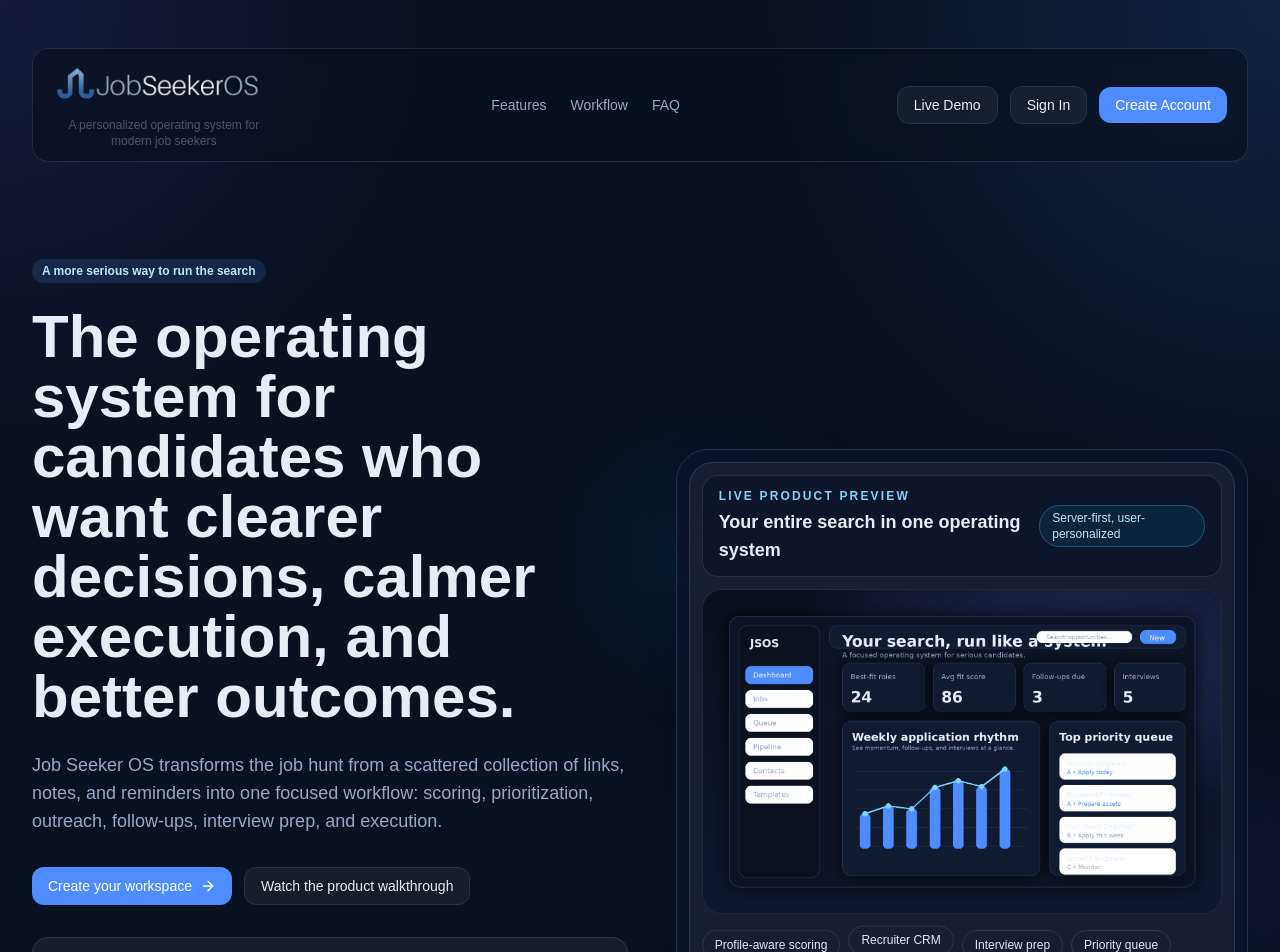
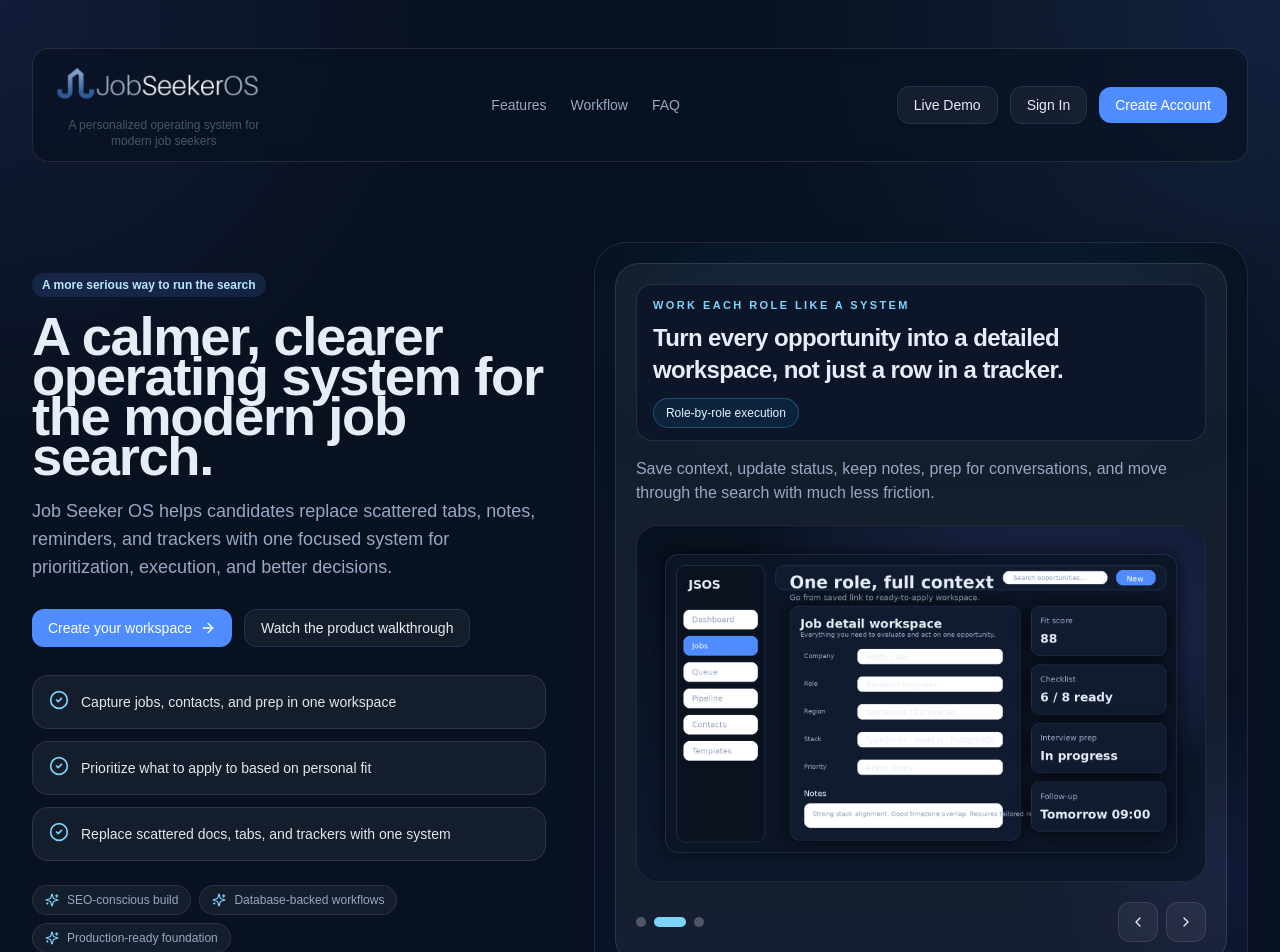
Before and after one commit to carlylechia/JOB-SEEKER-OS, a Next.js app: page / in a window 1280 px wide. Shown: the top 952 px of the page. Built offline with nearby package versions, Linux system fonts and the light colour scheme.

Commit message:
feat: polish landing hero with carousel, footer, and smoother transitions

```diff
--- a/src/app/(marketing)/page.tsx
+++ b/src/app/(marketing)/page.tsx
@@ -2,13 +2,14 @@
 import { ArrowRight, CheckCircle2, Sparkles } from 'lucide-react';
 import { Logo } from '@/components/shared/logo';
 import { LandingMobileMenu } from '@/components/marketing/landing-mobile-menu';
-import { HeroProductPreview } from '@/components/marketing/hero-product-preview';
+import { HeroCarousel } from '@/components/marketing/hero-carousel';
 import { FeatureBentoGrid } from '@/components/marketing/feature-bento-grid';
 import { WorkflowSection } from '@/components/marketing/workflow-section';
 import { PersonalizationSection } from '@/components/marketing/personalization-section';
 import { FutureIntelligenceSection } from '@/components/marketing/future-intelligence-section';
 import { LandingFaq } from '@/components/marketing/landing-faq';
 import { DemoVideo } from '@/components/marketing/demo-video';
+import { SiteFooter } from '@/components/marketing/site-footer';
 
 const navLinks = [
   { href: '#features', label: 'Features' },
@@ -57,18 +58,18 @@
           </div>
         </header>
 
-        <section className="grid gap-12 py-16 lg:grid-cols-[1.02fr_0.98fr] lg:items-center lg:py-24">
+        <section className="grid gap-10 py-14 lg:grid-cols-[0.88fr_1.12fr] lg:items-center lg:gap-12 lg:py-20 section-fade-up">
           <div>
             <span className="badge bg-accent/15 text-sky-200">A more serious way to run the search</span>
-            <h1 className="mt-6 max-w-4xl text-4xl font-semibold leading-tight text-ink sm:text-5xl xl:text-6xl">
-              The operating system for candidates who want clearer decisions, calmer execution, and better outcomes.
+            <h1 className="mt-5 max-w-3xl text-3xl font-semibold leading-[1.08] tracking-tight text-ink sm:text-4xl xl:text-[3.4rem]">
+              A calmer, clearer operating system for the modern job search.
             </h1>
-            <p className="mt-6 max-w-2xl text-base leading-8 text-muted sm:text-lg">
-              Job Seeker OS transforms the job hunt from a scattered collection of links, notes, and reminders into one
-              focused workflow: scoring, prioritization, outreach, follow-ups, interview prep, and execution.
+            <p className="mt-5 max-w-2xl text-base leading-8 text-muted sm:text-lg">
+              Job Seeker OS helps candidates replace scattered tabs, notes, reminders, and trackers with one focused system for
+              prioritization, execution, and better decisions.
             </p>
 
-            <div className="mt-8 flex flex-wrap gap-3">
+            <div className="mt-7 flex flex-wrap gap-3">
               <Link className="btn-primary gap-2" href="/register">
                 Create your workspace
                 <ArrowRight className="h-4 w-4" />
@@ -78,7 +79,7 @@
               </Link>
             </div>
 
-            <div className="mt-8 grid gap-3 sm:grid-cols-1">
+            <div className="mt-7 grid gap-3 sm:grid-cols-1">
               {heroBullets.map((bullet) => (
                 <div key={bullet} className="flex items-start gap-3 rounded-2xl border border-white/10 bg-white/5 px-4 py-3">
                   <CheckCircle2 className="mt-0.5 h-5 w-5 text-sky-300" />
@@ -97,7 +98,7 @@
             </div>
           </div>
 
-          <HeroProductPreview />
+          <HeroCarousel />
         </section>
 
         <section className="py-8 sm:py-10">
@@ -149,6 +150,7 @@
           </div>
         </section>
       </div>
+      <SiteFooter />
     </div>
   );
 }
--- a/src/app/globals.css
+++ b/src/app/globals.css
@@ -8,7 +8,7 @@
 
 * { box-sizing: border-box; }
 html, body { padding: 0; margin: 0; }
-html { scroll-behavior: smooth; }
+html { scroll-behavior: smooth; scroll-padding-top: 104px; }
 body {
   background: linear-gradient(180deg, #08111f 0%, #0b1528 100%);
   color: #e7edf7;
@@ -27,6 +27,15 @@
 @keyframes pulse-glow {
   0%, 100% { opacity: 0.55; transform: scale(1); }
   50% { opacity: 0.85; transform: scale(1.03); }
+}
+
+@keyframes fade-up-soft {
+  0% { opacity: 0; transform: translateY(20px); }
+  100% { opacity: 1; transform: translateY(0); }
+}
+
+.section-fade-up {
+  animation: fade-up-soft 0.7s ease-out both;
 }
 
 .float-soft {
--- /dev/null
+++ b/src/components/marketing/hero-carousel.tsx
@@ -0,0 +1,144 @@
+'use client';
+
+import { useEffect, useMemo, useState } from 'react';
+import Image from 'next/image';
+import { ChevronLeft, ChevronRight } from 'lucide-react';
+
+type Slide = {
+  eyebrow: string;
+  title: string;
+  description: string;
+  image: string;
+  alt: string;
+  accent: string;
+};
+
+const slides: Slide[] = [
+  {
+    eyebrow: 'Run the search with clarity',
+    title: 'See the dashboard that tells you what deserves effort next.',
+    description:
+      'Track best-fit roles, follow-ups, interviews, and momentum in one calm operating view instead of scattered tabs and guesswork.',
+    image: '/marketing/hero-dashboard.png',
+    alt: 'Job Seeker OS dashboard preview with fit metrics and queue prioritization',
+    accent: 'From scattered to structured',
+  },
+  {
+    eyebrow: 'Work each role like a system',
+    title: 'Turn every opportunity into a detailed workspace, not just a row in a tracker.',
+    description:
+      'Save context, update status, keep notes, prep for conversations, and move through the search with much less friction.',
+    image: '/marketing/workspace-preview.png',
+    alt: 'Job Seeker OS workspace preview for managing a single role',
+    accent: 'Role-by-role execution',
+  },
+  {
+    eyebrow: 'Prioritize with confidence',
+    title: 'Use personalized fit logic to focus on the roles most worth your time.',
+    description:
+      'Queue higher-quality opportunities first, avoid blind applications, and create a more disciplined search rhythm around real fit.',
+    image: '/marketing/queue-preview.png',
+    alt: 'Job Seeker OS priority queue preview showing ranked opportunities',
+    accent: 'Personalized ranking',
+  },
+];
+
+export function HeroCarousel() {
+  const [activeIndex, setActiveIndex] = useState(0);
+  const activeSlide = useMemo(() => slides[activeIndex], [activeIndex]);
+
+  useEffect(() => {
+    const timer = window.setInterval(() => {
+      setActiveIndex((current) => (current + 1) % slides.length);
+    }, 5200);
+
+    return () => window.clearInterval(timer);
+  }, []);
+
+  function goTo(index: number) {
+    setActiveIndex(index);
+  }
+
+  function goPrev() {
+    setActiveIndex((current) => (current - 1 + slides.length) % slides.length);
+  }
+
+  function goNext() {
+    setActiveIndex((current) => (current + 1) % slides.length);
+  }
+
+  return (
+    <div className="relative overflow-hidden rounded-[2rem] border border-white/10 bg-[linear-gradient(180deg,rgba(8,17,31,0.92),rgba(10,20,39,0.96))] p-4 shadow-soft sm:p-5">
+      <div className="pointer-events-none absolute inset-x-10 top-0 h-32 rounded-full bg-sky-500/10 blur-3xl" />
+      <div className="pointer-events-none absolute -right-12 bottom-8 h-40 w-40 rounded-full bg-indigo-500/15 blur-3xl" />
+
+      <div className="relative rounded-[1.5rem] border border-white/10 bg-white/5 p-4 sm:p-5">
+        <div className="flex flex-wrap items-center justify-between gap-3 rounded-2xl border border-white/10 bg-[#0d1628] px-4 py-3">
+          <div>
+            <p className="text-[11px] font-semibold uppercase tracking-[0.22em] text-sky-300">
+              {activeSlide.eyebrow}
+            </p>
+            <h3 className="mt-2 max-w-2xl text-xl font-semibold tracking-tight text-ink sm:text-2xl">
+              {activeSlide.title}
+            </h3>
+          </div>
+          <span className="inline-flex rounded-full border border-sky-400/30 bg-sky-500/10 px-3 py-1.5 text-xs font-medium text-sky-100">
+            {activeSlide.accent}
+          </span>
+        </div>
+
+        <p className="mt-4 max-w-2xl text-sm leading-7 text-muted sm:text-base">
+          {activeSlide.description}
+        </p>
+
+        <div className="mt-5 overflow-hidden rounded-[1.4rem] border border-white/10 bg-[#09111f]">
+          <Image
+            src={activeSlide.image}
+            alt={activeSlide.alt}
+            width={1600}
+            height={1000}
+            priority={activeIndex === 0}
+            sizes="(min-width: 1280px) 42vw, (min-width: 1024px) 48vw, 100vw"
+            className="h-auto w-full"
+          />
+        </div>
+
+        <div className="mt-5 flex items-center justify-between gap-4">
+          <div className="flex items-center gap-2">
+            {slides.map((slide, index) => (
+              <button
+                key={slide.title}
+                type="button"
+                onClick={() => goTo(index)}
+                aria-label={`Go to slide ${index + 1}`}
+                aria-pressed={activeIndex === index}
+                className={`h-2.5 rounded-full transition-all ${
+                  activeIndex === index ? 'w-8 bg-sky-300' : 'w-2.5 bg-white/25 hover:bg-white/40'
+                }`}
+              />
+            ))}
+          </div>
+
+          <div className="flex items-center gap-2">
+            <button
+              type="button"
+              onClick={goPrev}
+              className="inline-flex h-10 w-10 items-center justify-center rounded-xl border border-white/10 bg-white/5 text-ink transition hover:bg-white/10"
+              aria-label="Previous slide"
+            >
+              <ChevronLeft className="h-4 w-4" />
+            </button>
+            <button
+              type="button"
+              onClick={goNext}
+              className="inline-flex h-10 w-10 items-center justify-center rounded-xl border border-white/10 bg-white/5 text-ink transition hover:bg-white/10"
+              aria-label="Next slide"
+            >
+              <ChevronRight className="h-4 w-4" />
+            </button>
+          </div>
+        </div>
+      </div>
+    </div>
+  );
+}
--- /dev/null
+++ b/src/components/marketing/site-footer.tsx
@@ -0,0 +1,71 @@
+import Link from 'next/link';
+
+const productLinks = [
+  { href: '/#features', label: 'Features' },
+  { href: '/#workflow', label: 'Workflow' },
+  { href: '/#faq', label: 'FAQ' },
+  { href: '/demo', label: 'Product Overview' },
+];
+
+const accountLinks = [
+  { href: '/login', label: 'Sign In' },
+  { href: '/register', label: 'Create Account' },
+];
+
+export function SiteFooter() {
+  const year = new Date().getFullYear();
+
+  return (
+    <footer className="border-t border-white/10 bg-[#07101d]">
+      <div className="shell py-12 sm:py-14">
+        <div className="grid gap-10 lg:grid-cols-[1.2fr_0.8fr_0.8fr]">
+          <div>
+            <p className="text-sm font-semibold uppercase tracking-[0.18em] text-sky-300">Job Seeker OS</p>
+            <h2 className="mt-3 text-2xl font-semibold tracking-tight text-ink sm:text-3xl">
+              A more disciplined way to run the modern job search.
+            </h2>
+            <p className="mt-4 max-w-2xl text-sm leading-7 text-muted sm:text-base">
+              Job Seeker OS brings scoring, prioritization, outreach, interview preparation, and follow-up workflows into
+              one cleaner operating system for serious candidates.
+            </p>
+          </div>
+
+          <div>
+            <h3 className="text-sm font-semibold text-ink">Product</h3>
+            <div className="mt-4 grid gap-3 text-sm text-muted">
+              {productLinks.map((link) => (
+                <Link key={link.href} href={link.href} className="transition hover:text-ink">
+                  {link.label}
+                </Link>
+              ))}
+            </div>
+          </div>
+
+          <div>
+            <h3 className="text-sm font-semibold text-ink">Access</h3>
+            <div className="mt-4 grid gap-3 text-sm text-muted">
+              {accountLinks.map((link) => (
+                <Link key={link.href} href={link.href} className="transition hover:text-ink">
+                  {link.label}
+                </Link>
+              ))}
+            </div>
+          </div>
+        </div>
+
+        <div className="mt-10 grid gap-4 border-t border-white/10 pt-6 text-xs leading-6 text-muted sm:grid-cols-[1fr_auto] sm:items-end">
+          <div>
+            <p>© {year} Job Seeker OS. All rights reserved.</p>
+            <p className="mt-2 max-w-3xl">
+              Job Seeker OS is a workflow and decision-support platform. Users remain responsible for the accuracy of
+              their application materials, communications, and compliance with the terms of third-party job platforms.
+            </p>
+          </div>
+          <div className="sm:text-right">
+            <p>Built with a server-first public experience, performance-conscious media, and a production-ready app core.</p>
+          </div>
+        </div>
+      </div>
+    </footer>
+  );
+}
```
